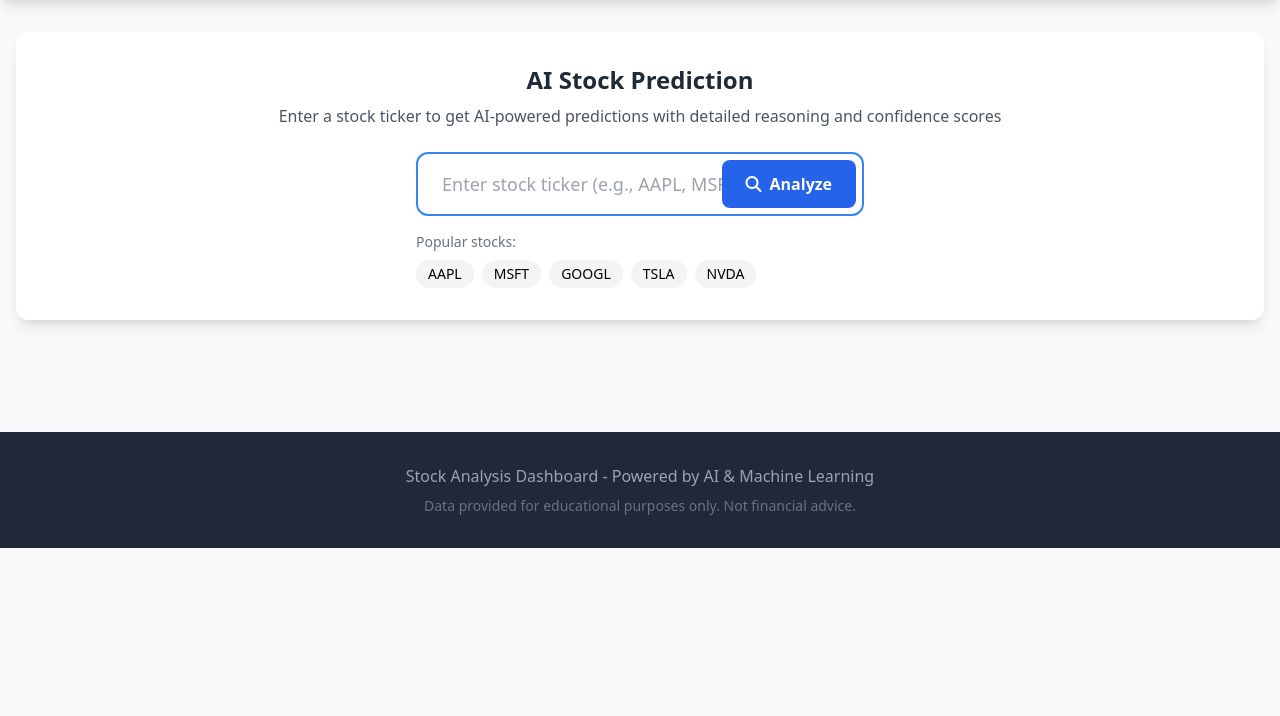
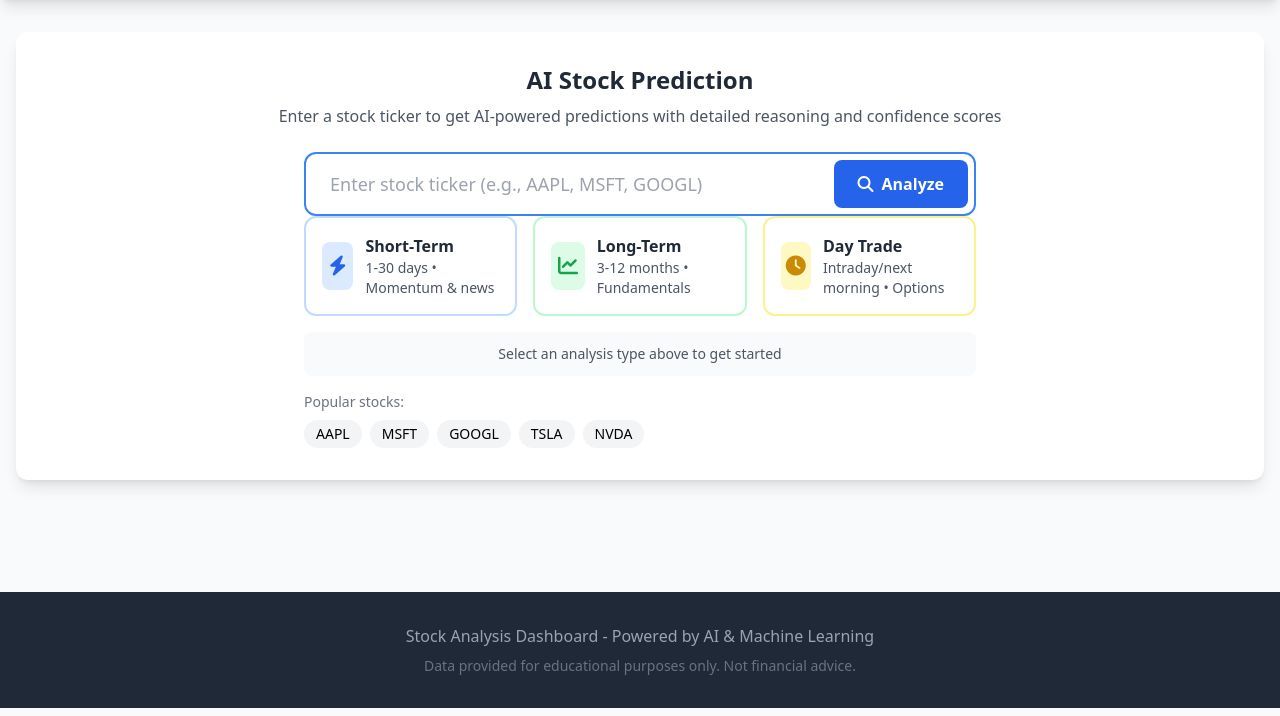
Before and after one commit to melvinthoompunkal/Stock_Analysis_Prediction, a Flask app: page / in a window 1280 px wide. Shown: the part 84-800 px from the top of the page. Run offline with Flask 3, Linux system fonts and the light colour scheme; some libraries are stand-ins or nearby versions.

Commit message:
feat: Add day trade analysis type and UI elements
Implement day trade analysis with new UI options, backend logic, and frontend visualizations for intraday predictions.

Co-authored-by: mtt27 <mtt27@njit.edu>

```diff
--- a/Frontend/app.py
+++ b/Frontend/app.py
@@ -45,7 +45,7 @@ def analyze_stock(ticker):
     """
     try:
         ticker = ticker.upper().strip()
-        analysis_type = request.args.get('type', 'short')  # 'short' or 'long'
+        analysis_type = request.args.get('type', 'short')  # 'short', 'long', or 'day'
 
         if not ticker or len(ticker) > 10:
             return jsonify({'error': 'Invalid ticker symbol'}), 400
@@ -68,9 +68,15 @@ def analyze_stock(ticker):
         if analysis_type == 'short':
             print("📰 Running short-term analysis (news & momentum focused)...")
             analysis_result = analyzer.analyze_stock_short_term(market_data_df, ticker)
-        else:
+        elif analysis_type == 'long':
             print("🏢 Running long-term analysis (fundamentals & health focused)...")
             analysis_result = analyzer.analyze_stock_long_term(market_data_df, ticker)
+        elif analysis_type in ['day', 'day_trade', 'daytrade']:
+            print("⚡ Running day-trade analysis (intraday/next-session move)...")
+            analysis_result = analyzer.analyze_stock_day_trade(market_data_df, ticker)
+        else:
+            print(f"Unknown analysis type '{analysis_type}', defaulting to short-term")
+            analysis_result = analyzer.analyze_stock_short_term(market_data_df, ticker)
 
         if 'error' in analysis_result:
             return jsonify({'error': analysis_result['error']}), 500
--- a/Frontend/js/main.js
+++ b/Frontend/js/main.js
@@ -4,10 +4,11 @@
 
 // Global variables
 let currentTicker = '';
-let currentAnalysisType = 'short'; // 'short' or 'long'
+let currentAnalysisType = 'short'; // 'short' | 'long' | 'day'
 let priceChart = null;
 let rsiChart = null;
 let macdChart = null;
+let lastAnalysisData = null;
 
 // API base URL
 const API_BASE_URL = 'http://localhost:5000/api';
@@ -125,11 +126,15 @@ function selectAnalysisType(type) {
     // Update UI
     const shortOption = document.getElementById('shortTermOption');
     const longOption = document.getElementById('longTermOption');
+    const dayOption = document.getElementById('dayTradeOption');
     const descriptionText = document.getElementById('descriptionText');
 
     // Reset all options
     shortOption.querySelector('div').className = 'border-2 border-blue-200 rounded-xl p-4 cursor-pointer transition-all hover:border-blue-400 hover:bg-blue-50';
     longOption.querySelector('div').className = 'border-2 border-green-200 rounded-xl p-4 cursor-pointer transition-all hover:border-green-400 hover:bg-green-50';
+    if (dayOption) {
+        dayOption.querySelector('div').className = 'border-2 border-yellow-200 rounded-xl p-4 cursor-pointer transition-all hover:border-yellow-400 hover:bg-yellow-50';
+    }
 
     if (type === 'short') {
         shortOption.querySelector('div').className = 'border-2 border-blue-500 bg-blue-50 rounded-xl p-4 cursor-pointer transition-all';
@@ -138,13 +143,31 @@ function selectAnalysisType(type) {
             📰 News sentiment analysis • 📈 Technical momentum • ⚡ Quick price movements<br>
             <span class="text-blue-600">Perfect for day trading and swing trading strategies</span>
         `;
-    } else {
+    } else if (type === 'long') {
         longOption.querySelector('div').className = 'border-2 border-green-500 bg-green-50 rounded-xl p-4 cursor-pointer transition-all';
         descriptionText.innerHTML = `
             <strong>Long-Term Analysis Selected:</strong><br>
             🏢 Company fundamentals • 📊 Financial health • 🎯 Growth potential<br>
             <span class="text-green-600">Perfect for investment portfolios and long-term holdings</span>
         `;
+    } else if (type === 'day') {
+        if (dayOption) {
+            dayOption.querySelector('div').className = 'border-2 border-yellow-500 bg-yellow-50 rounded-xl p-4 cursor-pointer transition-all';
+        }
+        descriptionText.innerHTML = `
+            <strong>Day Trade Analysis Selected:</strong><br>
+            ⚡ Intraday/next-session move • 📉 Volatility-aware • 🧮 Options confidence<br>
+            <span class="text-yellow-600">Great for same-day or next-morning strategies</span>
+        `;
+    }
+
+    // Re-render reasoning list if switching tabs after results
+    if (lastAnalysisData) {
+        updateAIReasoning(
+            lastAnalysisData.reasoning,
+            lastAnalysisData.reasoning_tabs,
+            lastAnalysisData.reasoning_charts
+        );
     }
 }
 
@@ -177,11 +200,16 @@ async function analyzeStock() {
             setTimeout(() => updateLoadingStep('Calculating momentum indicators...'), 2000);
             setTimeout(() => updateLoadingStep('Generating short-term predictions...'), 3000);
             setTimeout(() => updateLoadingStep('Assessing market volatility...'), 4000);
-        } else {
+        } else if (currentAnalysisType === 'long') {
             setTimeout(() => updateLoadingStep('Analyzing company fundamentals...'), 1000);
             setTimeout(() => updateLoadingStep('Evaluating financial health...'), 2000);
             setTimeout(() => updateLoadingStep('Generating long-term predictions...'), 3000);
             setTimeout(() => updateLoadingStep('Assessing growth potential...'), 4000);
+        } else {
+            setTimeout(() => updateLoadingStep('Scanning intraday momentum...'), 1000);
+            setTimeout(() => updateLoadingStep('Estimating next-session direction...'), 2000);
+            setTimeout(() => updateLoadingStep('Calculating risk and volatility...'), 3000);
+            setTimeout(() => updateLoadingStep('Computing options confidence...'), 4000);
         }
 
         const response = await fetchWithErrorHandling(`${API_BASE_URL}/analyze/${ticker}?type=${currentAnalysisType}`, {
@@ -210,8 +238,9 @@ async function analyzeStock() {
 // ==============================================================================
 
 function displayAIResults(data) {
+    lastAnalysisData = data;
     // Update stock overview
-    const analysisTypeLabel = currentAnalysisType === 'short' ? 'Short-Term' : 'Long-Term';
+    const analysisTypeLabel = currentAnalysisType === 'short' ? 'Short-Term' : (currentAnalysisType === 'long' ? 'Long-Term' : 'Day Trade');
     document.getElementById('stockTitle').textContent = `${data.ticker} - ${analysisTypeLabel} AI Analysis`;
     document.getElementById('analysisDate').textContent = `Analysis Date: ${data.analysis_date}`;
 
@@ -236,11 +265,16 @@ function displayAIResults(data) {
         document.getElementById('longTermScore').textContent = formatCurrency(data.predicted_price);
         document.getElementById('metric1Label').textContent = 'Predicted Return (30 days)';
         document.getElementById('metric2Label').textContent = 'Target Price';
-    } else {
+    } else if (currentAnalysisType === 'long') {
         document.getElementById('shortTermScore').textContent = formatCurrency(data.predicted_price);
         document.getElementById('longTermScore').textContent = `${data.predicted_return.toFixed(2)}%`;
         document.getElementById('metric1Label').textContent = 'Target Price (12 months)';
         document.getElementById('metric2Label').textContent = 'Expected Return';
+    } else {
+        document.getElementById('shortTermScore').textContent = `${data.predicted_return.toFixed(2)}%`;
+        document.getElementById('longTermScore').textContent = formatCurrency(data.predicted_price);
+        document.getElementById('metric1Label').textContent = 'Predicted Return (next session)';
+        document.getElementById('metric2Label').textContent = 'Expected Open/Close';
     }
 
     // Update confidence levels
@@ -251,26 +285,55 @@ function displayAIResults(data) {
     document.getElementById('articleCount').textContent = data.recommendation.score;
     document.getElementById('marketClassification').textContent = recommendation.action;
     document.getElementById('overallConfidence').textContent = `${data.confidence.toFixed(1)}%`;
+    const optionsConfidenceEl = document.getElementById('optionsConfidence');
+    if (optionsConfidenceEl) {
+        optionsConfidenceEl.textContent = data.option_confidence !== undefined ? `${data.option_confidence.toFixed(1)}%` : '-';
+    }
 
     // Update AI reasoning
-    updateAIReasoning(data.reasoning);
+    updateAIReasoning(data.reasoning, data.reasoning_tabs, data.reasoning_charts);
 
     // Update recommendation
     updateAIRecommendation(data);
 
     // Create simple prediction chart
     createPredictionChart(data);
+    if (data.reasoning_charts) {
+        renderReasoningCharts(data.reasoning_charts);
+    }
 
     // Update prediction table
     updatePredictionTable(data);
 }
 
-function updateAIReasoning(reasoning) {
+// Reasoning tabs state
+let currentReasoningTab = 'technical';
+
+function selectReasoningTab(tab) {
+    currentReasoningTab = tab;
+    const tabTechnical = document.getElementById('tabTechnical');
+    const tabNonTechnical = document.getElementById('tabNonTechnical');
+    if (tabTechnical && tabNonTechnical) {
+        if (tab === 'technical') {
+            tabTechnical.className = 'px-3 py-1 rounded bg-blue-100 text-blue-700';
+            tabNonTechnical.className = 'px-3 py-1 rounded bg-gray-100 text-gray-700';
+        } else {
+            tabTechnical.className = 'px-3 py-1 rounded bg-gray-100 text-gray-700';
+            tabNonTechnical.className = 'px-3 py-1 rounded bg-blue-100 text-blue-700';
+        }
+    }
+}
+
+function updateAIReasoning(reasoning, reasoningTabs, charts) {
     const factorsList = document.getElementById('keyFactors');
     factorsList.innerHTML = '';
 
-    if (reasoning && reasoning.length > 0) {
-        reasoning.forEach(reason => {
+    const listToRender = reasoningTabs && reasoningTabs[currentReasoningTab]
+        ? reasoningTabs[currentReasoningTab]
+        : (reasoning || []);
+
+    if (listToRender && listToRender.length > 0) {
+        listToRender.forEach(reason => {
             const li = document.createElement('li');
             li.textContent = `• ${reason}`;
             li.className = 'text-sm text-gray-600';
@@ -282,6 +345,55 @@ function updateAIReasoning(reasoning) {
         li.className = 'text-sm text-gray-600';
         factorsList.appendChild(li);
     }
+
+    // Charts in reasoning section (if provided)
+    if (charts) {
+        renderReasoningCharts(charts);
+    }
+}
+
+let directionChartInstance = null;
+let confidenceRiskChartInstance = null;
+
+function renderReasoningCharts(charts) {
+    const dirCtx = document.getElementById('directionChart');
+    const crCtx = document.getElementById('confidenceRiskChart');
+    if (!dirCtx || !crCtx) return;
+
+    if (directionChartInstance) directionChartInstance.destroy();
+    if (confidenceRiskChartInstance) confidenceRiskChartInstance.destroy();
+
+    directionChartInstance = new Chart(dirCtx.getContext('2d'), {
+        type: 'doughnut',
+        data: {
+            labels: ['Up', 'Down'],
+            datasets: [{
+                data: [charts.direction.up, charts.direction.down],
+                backgroundColor: ['rgba(34,197,94,0.8)', 'rgba(239,68,68,0.8)'],
+                borderColor: ['rgb(34,197,94)', 'rgb(239,68,68)'],
+                borderWidth: 1
+            }]
+        },
+        options: { responsive: true, plugins: { legend: { position: 'bottom' } } }
+    });
+
+    confidenceRiskChartInstance = new Chart(crCtx.getContext('2d'), {
+        type: 'bar',
+        data: {
+            labels: ['Confidence', 'Risk'],
+            datasets: [{
+                data: [charts.confidence_vs_risk.confidence, charts.confidence_vs_risk.risk],
+                backgroundColor: ['rgba(59,130,246,0.8)', 'rgba(245,158,11,0.8)'],
+                borderColor: ['rgb(59,130,246)', 'rgb(245,158,11)'],
+                borderWidth: 1
+            }]
+        },
+        options: {
+            responsive: true,
+            plugins: { legend: { display: false } },
+            scales: { y: { beginAtZero: true, max: 100 } }
+        }
+    });
 }
 
 function getRecommendationEmoji(action) {
@@ -341,7 +453,7 @@ function createPredictionChart(data) {
     // Create a simple prediction visualization
     const currentPrice = data.current_price;
     const predictedPrice = data.predicted_price;
-    const predictedReturn = data.predicted_return * 100;
+    const predictedReturn = data.predicted_return;
 
     priceChart = new Chart(ctx, {
         type: 'bar',
@@ -409,7 +521,13 @@ function updatePredictionTable(data) {
             value: `${data.recommendation.score}/100`,
             interpretation: data.recommendation.score > 75 ? 'Strong recommendation' : data.recommendation.score > 50 ? 'Moderate recommendation' : 'Weak recommendation',
             signal: data.recommendation.action
-        }
+        },
+        ...(data.option_confidence !== undefined ? [{
+            name: 'Options Confidence',
+            value: `${data.option_confidence.toFixed(1)}%`,
+            interpretation: data.option_confidence > 75 ? 'High options confidence' : data.option_confidence > 50 ? 'Moderate options confidence' : 'Low options confidence',
+            signal: data.option_confidence > 60 ? 'Favorable' : 'Caution'
+        }] : [])
     ];
 
     predictionData.forEach(item => {
--- a/Frontend/templates/index.html
+++ b/Frontend/templates/index.html
@@ -63,7 +63,7 @@
                 <p class="text-gray-600">Enter a stock ticker to get AI-powered predictions with detailed reasoning and confidence scores</p>
             </div>
 
-            <div class="max-w-md mx-auto">
+            <div class="max-w-2xl mx-auto">
                 <div class="relative">
                     <input
                         type="text"
@@ -79,6 +79,56 @@
                     >
                         <i class="fas fa-search mr-2"></i>Analyze
                     </button>
+                </div>
+
+                <!-- Analysis Type Selection -->
+                <div class="grid grid-cols-1 md:grid-cols-3 gap-4 mb-4">
+                    <div class="analysis-option" onclick="selectAnalysisType('short')" id="shortTermOption">
+                        <div class="border-2 border-blue-200 rounded-xl p-4 cursor-pointer transition-all hover:border-blue-400 hover:bg-blue-50">
+                            <div class="flex items-center space-x-3">
+                                <div class="w-12 h-12 bg-blue-100 rounded-lg flex items-center justify-center">
+                                    <i class="fas fa-bolt text-blue-600 text-xl"></i>
+                                </div>
+                                <div>
+                                    <h3 class="font-semibold text-gray-800">Short-Term</h3>
+                                    <p class="text-sm text-gray-600">1-30 days • Momentum & news</p>
+                                </div>
+                            </div>
+                        </div>
+                    </div>
+
+                    <div class="analysis-option" onclick="selectAnalysisType('long')" id="longTermOption">
+                        <div class="border-2 border-green-200 rounded-xl p-4 cursor-pointer transition-all hover:border-green-400 hover:bg-green-50">
+                            <div class="flex items-center space-x-3">
+                                <div class="w-12 h-12 bg-green-100 rounded-lg flex items-center justify-center">
+                                    <i class="fas fa-chart-line text-green-600 text-xl"></i>
+                                </div>
+                                <div>
+                                    <h3 class="font-semibold text-gray-800">Long-Term</h3>
+                                    <p class="text-sm text-gray-600">3-12 months • Fundamentals</p>
+                                </div>
+                            </div>
+                        </div>
+                    </div>
+
+                    <div class="analysis-option" onclick="selectAnalysisType('day')" id="dayTradeOption">
+                        <div class="border-2 border-yellow-200 rounded-xl p-4 cursor-pointer transition-all hover:border-yellow-400 hover:bg-yellow-50">
+                            <div class="flex items-center space-x-3">
+                                <div class="w-12 h-12 bg-yellow-100 rounded-lg flex items-center justify-center">
+                                    <i class="fas fa-clock text-yellow-600 text-xl"></i>
+                                </div>
+                                <div>
+                                    <h3 class="font-semibold text-gray-800">Day Trade</h3>
+                                    <p class="text-sm text-gray-600">Intraday/next morning • Options</p>
+                                </div>
+                            </div>
+                        </div>
+                    </div>
+                </div>
+
+                <!-- Analysis Type Description -->
+                <div id="analysisDescription" class="text-center text-sm text-gray-600 bg-gray-50 rounded-lg p-3">
+                    <span id="descriptionText">Select an analysis type above to get started</span>
                 </div>
 
                 <!-- Popular Stocks -->
@@ -166,17 +216,36 @@
                 <!-- AI Reasoning -->
                 <div class="mt-6 grid grid-cols-1 md:grid-cols-2 gap-4">
                     <div class="bg-gray-50 p-4 rounded-lg">
-                        <h4 class="font-semibold text-gray-800 mb-2">AI Reasoning</h4>
+                        <div class="flex items-center justify-between mb-2">
+                            <h4 class="font-semibold text-gray-800">AI Reasoning</h4>
+                            <div class="space-x-2 text-sm">
+                                <button id="tabTechnical" class="px-3 py-1 rounded bg-blue-100 text-blue-700" onclick="selectReasoningTab('technical')">Technical</button>
+                                <button id="tabNonTechnical" class="px-3 py-1 rounded bg-gray-100 text-gray-700" onclick="selectReasoningTab('non_technical')">Non-Technical</button>
+                            </div>
+                        </div>
                         <ul id="keyFactors" class="text-sm text-gray-600 space-y-1">
                             <li>• AI analysis in progress...</li>
                         </ul>
+                        <div class="mt-4 grid grid-cols-1 md:grid-cols-2 gap-4">
+                            <div class="bg-white p-3 rounded border">
+                                <h5 class="text-xs font-semibold text-gray-600 mb-2">Direction Probability</h5>
+                                <canvas id="directionChart" height="140"></canvas>
+                            </div>
+                            <div class="bg-white p-3 rounded border">
+                                <h5 class="text-xs font-semibold text-gray-600 mb-2">Confidence vs Risk</h5>
+                                <canvas id="confidenceRiskChart" height="140"></canvas>
+                            </div>
+                        </div>
                     </div>
                     <div class="bg-gray-50 p-4 rounded-lg">
                         <h4 class="font-semibold text-gray-800 mb-2">Prediction Details</h4>
                         <div class="text-sm text-gray-600 space-y-1">
-                            <div>Recommendation Score: <span id="articleCount" class="font-medium">0/100</span></div>
+                            <div>Recommendation Score: <span id="articleCount" class="font-medium">--</span></div>
                             <div>Recommendation: <span id="marketClassification" class="font-medium">HOLD</span></div>
                             <div>AI Confidence: <span id="overallConfidence" class="font-medium">0%</span></div>
+                        </div>
+                        <div class="mt-4 text-xs text-gray-600">
+                            <div>Options Confidence: <span id="optionsConfidence" class="font-medium">-</span></div>
                         </div>
                     </div>
                 </div>
```
Also changed, not shown: Frontend/index.html (+39 -3 lines), ML_Engine/prediction_model.py (+154 -0 lines).
